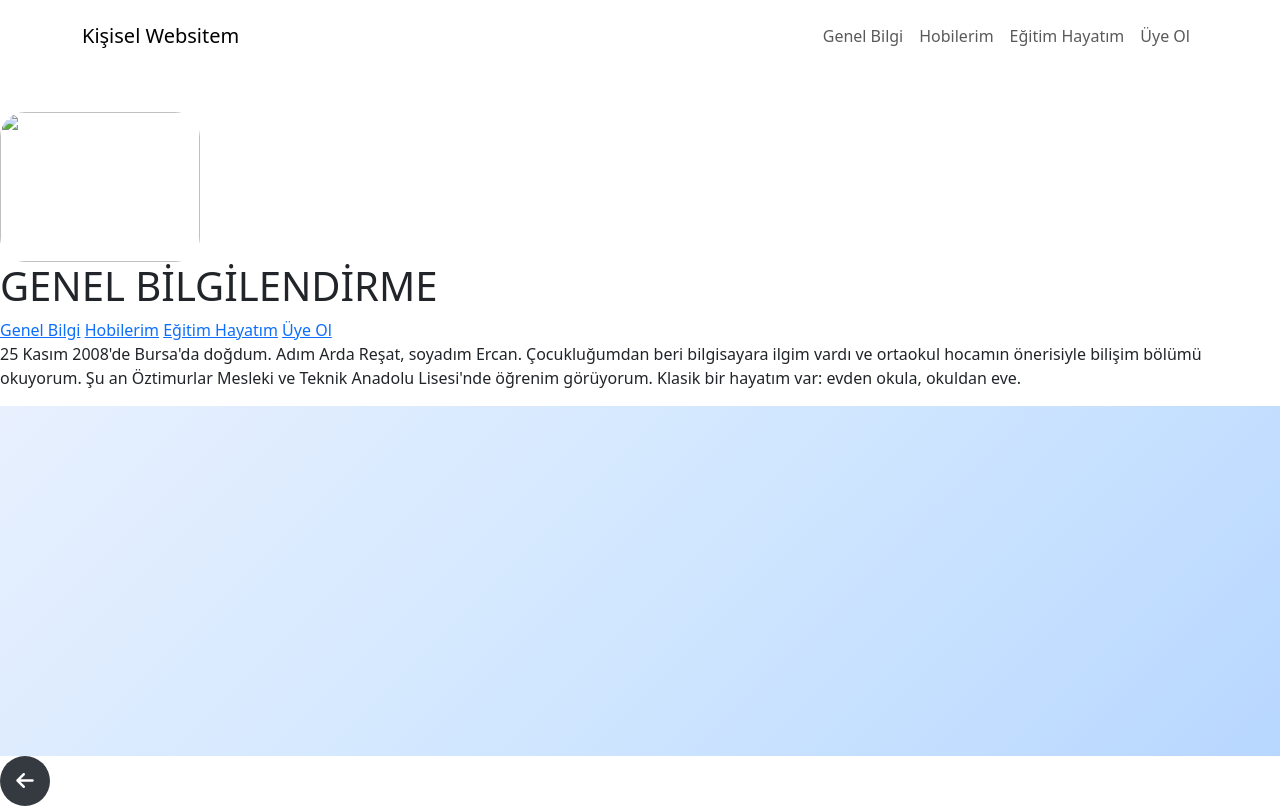
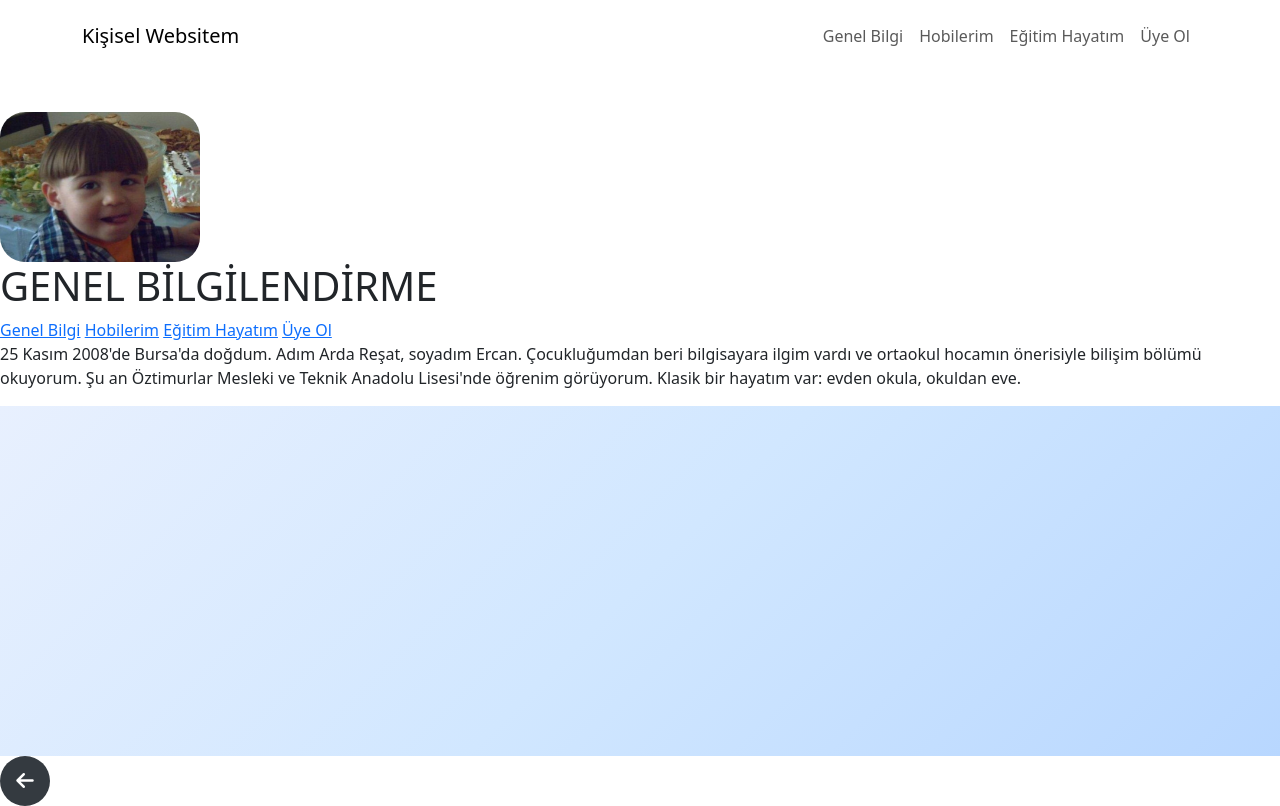
Before and after one commit to rockleei/rockleei.github.io, a plain HTML site: page genel-bilgi.html in a window 1280 px wide. Drawn offline with nearby package versions, Linux system fonts and the light colour scheme; a script that the page names is missing.

Commit message:
Update genel-bilgi.html

```diff
--- a/genel-bilgi.html
+++ b/genel-bilgi.html
@@ -6,7 +6,7 @@
     <title>Arda Reşat | Ana Sayfa</title>
     <link href="https://fonts.googleapis.com/css2?family=Poppins:wght@400;600;700&display=swap" rel="stylesheet">
     <link rel="stylesheet" href="bootstrap-5.3.3-dist/css/bootstrap.min.css">
-    <link rel="stylesheet" href="gorseller">
+    <link href="gorseller">
     <link rel="stylesheet" href="https://cdnjs.cloudflare.com/ajax/libs/font-awesome/6.4.0/css/all.min.css">
 </head>
 <style>
@@ -56,7 +56,7 @@
 
     <div class="foto">
         <div class="fotodivi">
-            <img style="height: 150px; width: 200px; border-radius: 25px;" src="resimler/profil.jpg">
+            <img style="height: 150px; width: 200px; border-radius: 25px;" src="gorseller/profil.jpg">
         </div>
     </div>
 
```
